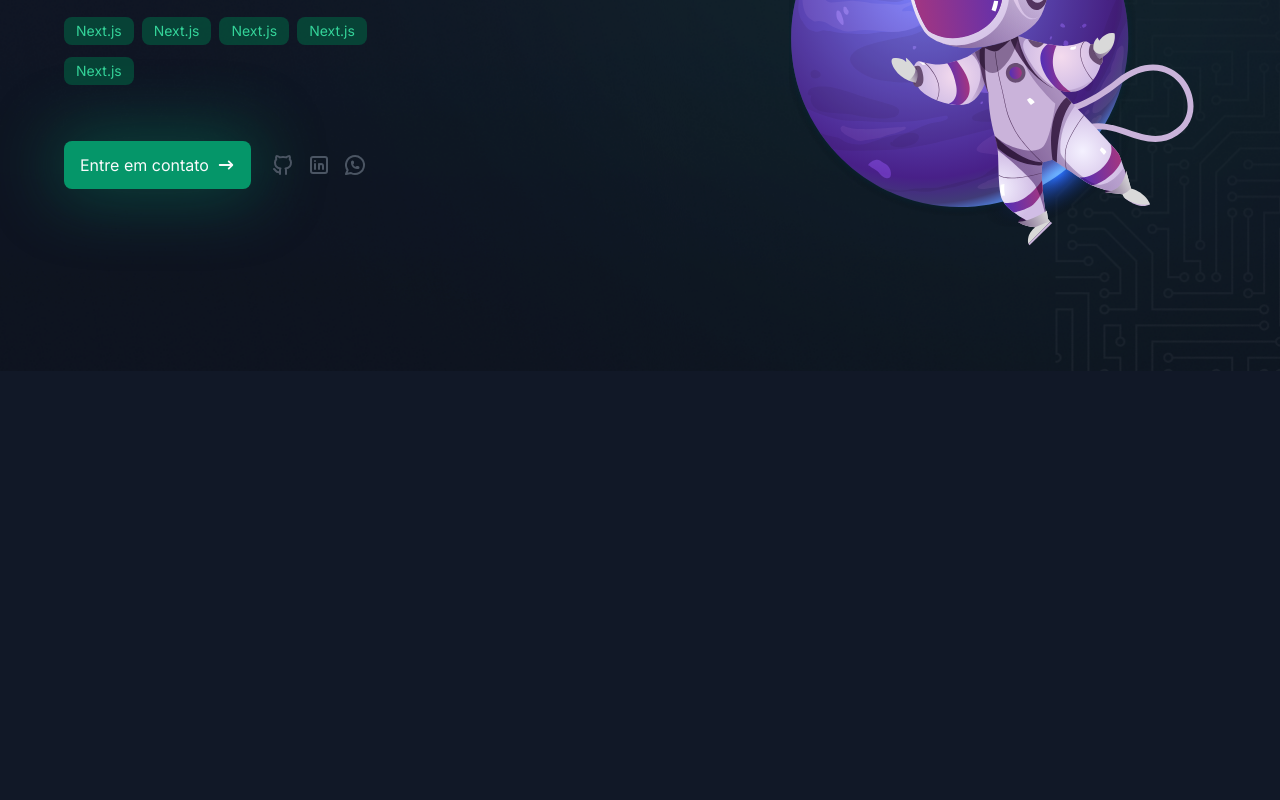
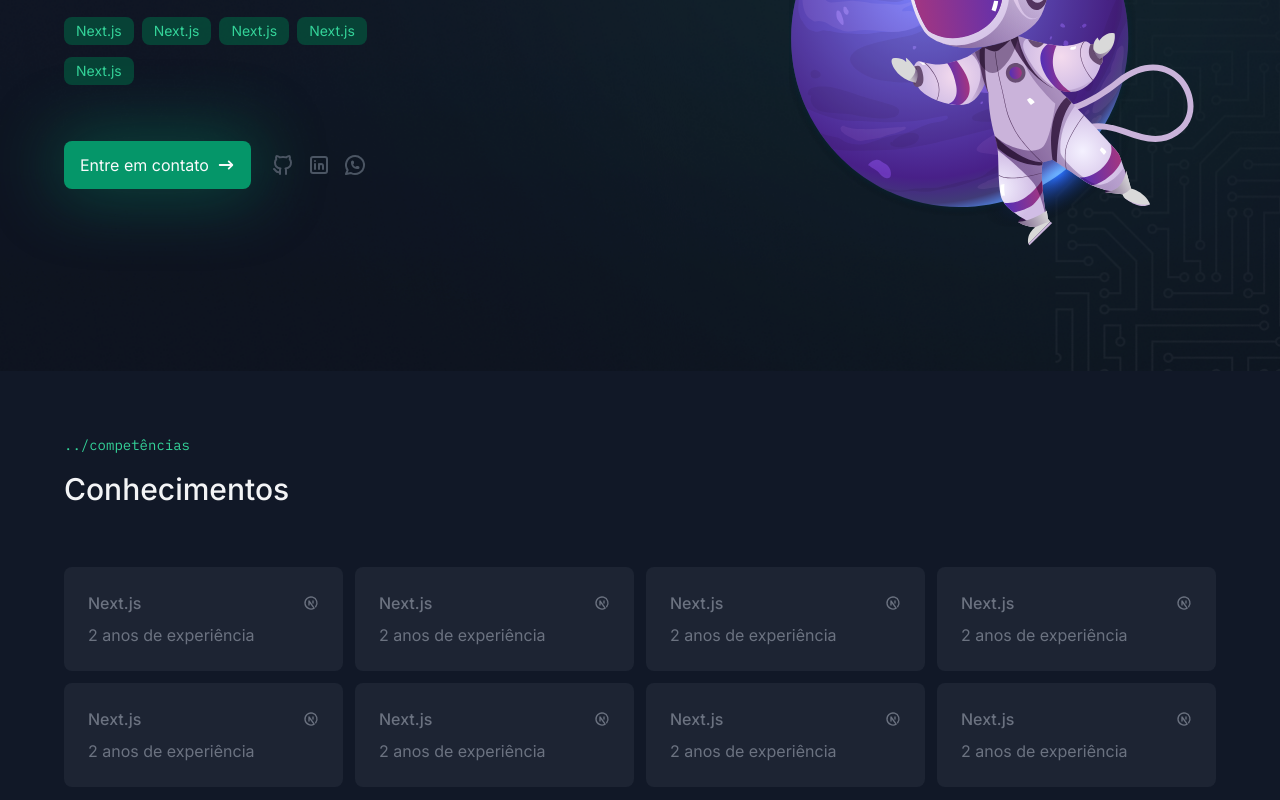
Before and after one commit to pablocabugueira/portfolio, a Next.js app: page / in a window 1280 px wide. Shown: the part 384-1184 px from the top of the page. Before the commit the page ends 800 px from the top, so only its background shows below. Built offline with nearby package versions, Linux system fonts and the light colour scheme.

Commit message:
create knowledge section

```diff
--- /dev/null
+++ b/app/components/pages/home/known-techs/index.tsx
@@ -0,0 +1,27 @@
+import { SectionTitle } from "@/app/components/section-title"
+import { KnownTech } from "./known-tech"
+import { TbBrandNextjs } from "react-icons/tb"
+
+export const KnownTechs = () => {
+    return (
+        <section className="container py-16">
+            <SectionTitle
+                subtitle="competências"
+                title="Conhecimentos"
+            />
+
+            <div className="grid grid-cols-[repeat(auto-fit,minmax(264px,1fr))] gap-3 mt-[60px]">
+                {Array.from({ length: 8 }).map((_, index) => (
+                    <KnownTech
+                        key={index}
+                        tech={{
+                            icon: <TbBrandNextjs />,
+                            name: "Next.js",
+                            startDate: "2022-05-01"
+                        }}
+                    />
+                ))}
+            </div>
+        </section>
+    )
+}
--- /dev/null
+++ b/app/components/pages/home/known-techs/known-tech.tsx
@@ -0,0 +1,24 @@
+import { getRelativeTimeString } from "@/app/utils/get-relative-time"
+import { ReactNode } from "react"
+
+type KnownTechProps = {
+    tech: {
+        icon: ReactNode
+        name: string
+        startDate: string
+    }
+}
+
+export const KnownTech = ({ tech }: KnownTechProps) => {
+    const relativeTime = getRelativeTimeString(new Date(tech.startDate), "pt-BR").replace("há ", "")
+    return (
+        <div className="p-6 rounded-lg bg-gray-600/20 text-gray-500 flex flex-col gap-2 hover:text-emerald-500 hover:bg-gray-600/30 transition-all">
+            <div className="flex items-center justify-between">
+                <p className="font-medium">{tech.name}</p>
+                {tech.icon}
+            </div>
+
+            <span>{relativeTime} de experiência</span>
+        </div>
+    )
+}
--- /dev/null
+++ b/app/components/section-title/index.tsx
@@ -0,0 +1,16 @@
+import { cn } from "@/app/lib/utils"
+
+type SectionTitleProps = {
+    title: string
+    subtitle: string
+    className?: string
+}
+
+export const SectionTitle = ({ title, subtitle, className }: SectionTitleProps) => {
+    return (
+        <div className={cn("flex flex-col gap-4", className)}>
+            <span className="font-mono text-sm text-emerald-400">{`../${subtitle}`}</span>
+            <h3 className="text-3xl font-medium">{title}</h3>
+        </div>
+    )
+}
--- a/app/page.tsx
+++ b/app/page.tsx
@@ -1,9 +1,11 @@
 import { HeroSection } from "./components/pages/home";
+import { KnownTechs } from "./components/pages/home/known-techs";
 
 export default async function Home() {
   return (
     <>
       <HeroSection />
+      <KnownTechs />
     </>
   )
 }
--- /dev/null
+++ b/app/utils/get-relative-time.ts
@@ -0,0 +1,50 @@
+/**
+ * Convert a date to a relative time string, such as
+ * "a minute ago", "in 2 hours", "yesterday", "3 months ago", etc.
+ * using Intl.RelativeTimeFormat
+ */
+export function getRelativeTimeString(
+    date: Date | number,
+    lang = navigator.language,
+  ): string {
+    // Allow dates or times to be passed
+    const timeMs = typeof date === 'number' ? date : date.getTime()
+
+    // Get the amount of seconds between the given date and now
+    const deltaSeconds = Math.round((timeMs - Date.now()) / 1000)
+
+    // Array reprsenting one minute, hour, day, week, month, etc in seconds
+    const cutoffs = [
+      60,
+      3600,
+      86400,
+      86400 * 7,
+      86400 * 30,
+      86400 * 365,
+      Infinity,
+    ]
+
+    // Array equivalent to the above but in the string representation of the units
+    const units: Intl.RelativeTimeFormatUnit[] = [
+      'second',
+      'minute',
+      'hour',
+      'day',
+      'week',
+      'month',
+      'year',
+    ]
+
+    // Grab the ideal cutoff unit
+    const unitIndex = cutoffs.findIndex(
+      (cutoff) => cutoff > Math.abs(deltaSeconds),
+    )
+
+    // Get the divisor to divide from the seconds. E.g. if our unit is "day" our divisor
+    // is one day in seconds, so we can divide our seconds by this to get the # of days
+    const divisor = unitIndex ? cutoffs[unitIndex - 1] : 1
+
+    // Intl.RelativeTimeFormat do its magic
+    const rtf = new Intl.RelativeTimeFormat(lang, { numeric: 'auto' })
+    return rtf.format(Math.floor(deltaSeconds / divisor), units[unitIndex])
+  }
```
